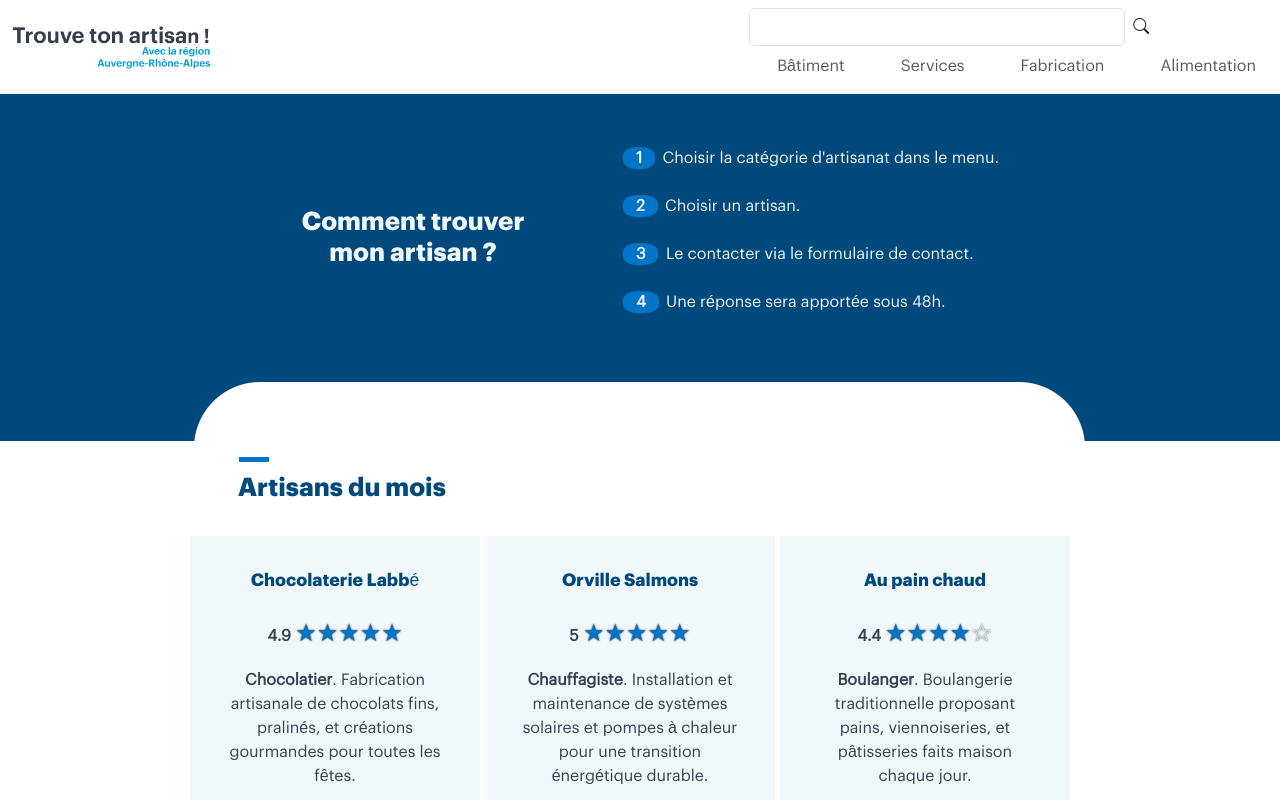
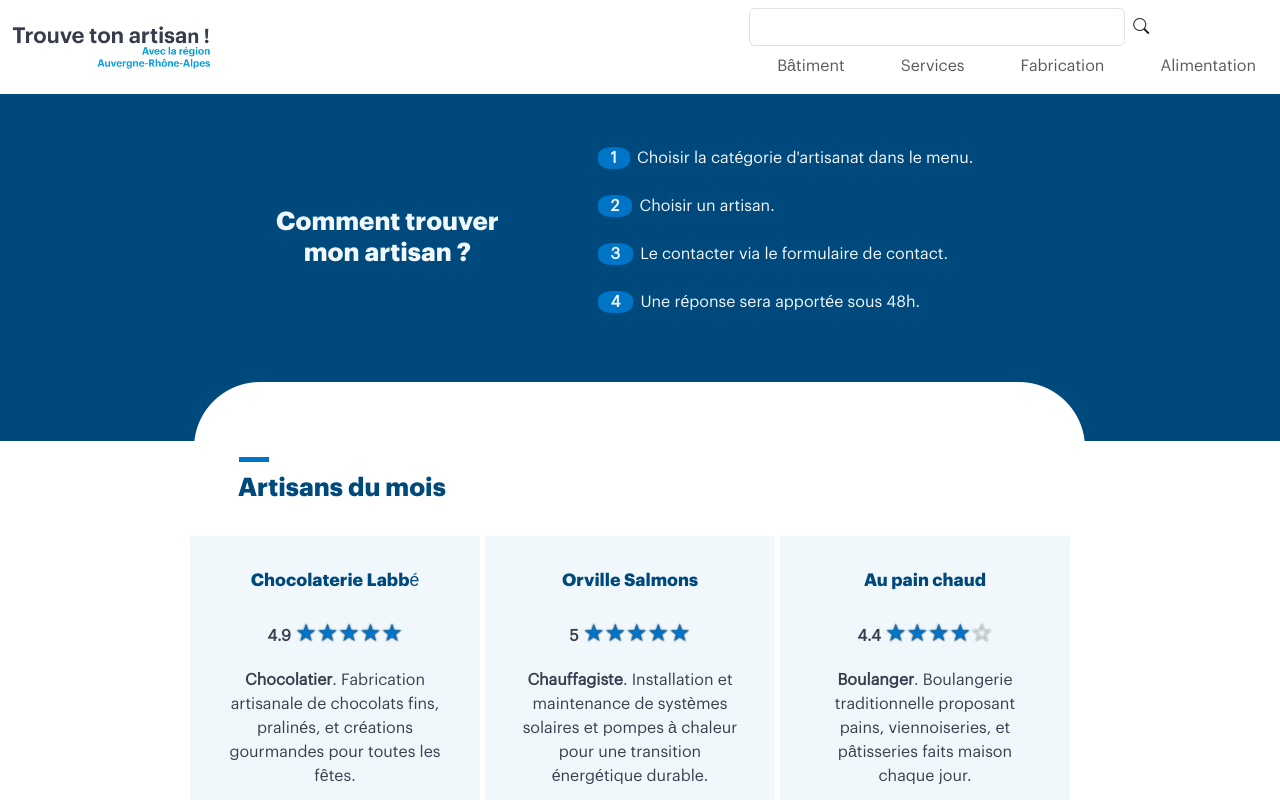
Before and after one commit to lc0362/trouve-ton-artisan, a React (Create React App) app: page / in a window 1280 px wide. Shown: the top 800 px of the page. Built offline with nearby package versions, Linux system fonts and the light colour scheme.

Commit message:
modifs css home et app + orga barre search desktop

```diff
--- a/src/pages/Home.css
+++ b/src/pages/Home.css
@@ -153,7 +153,7 @@ margin-right: 0.2rem;
     }
 
     .h1-primary{
-        margin-left: 3em;
+        margin-left: 2em;
     }
 
 
```
